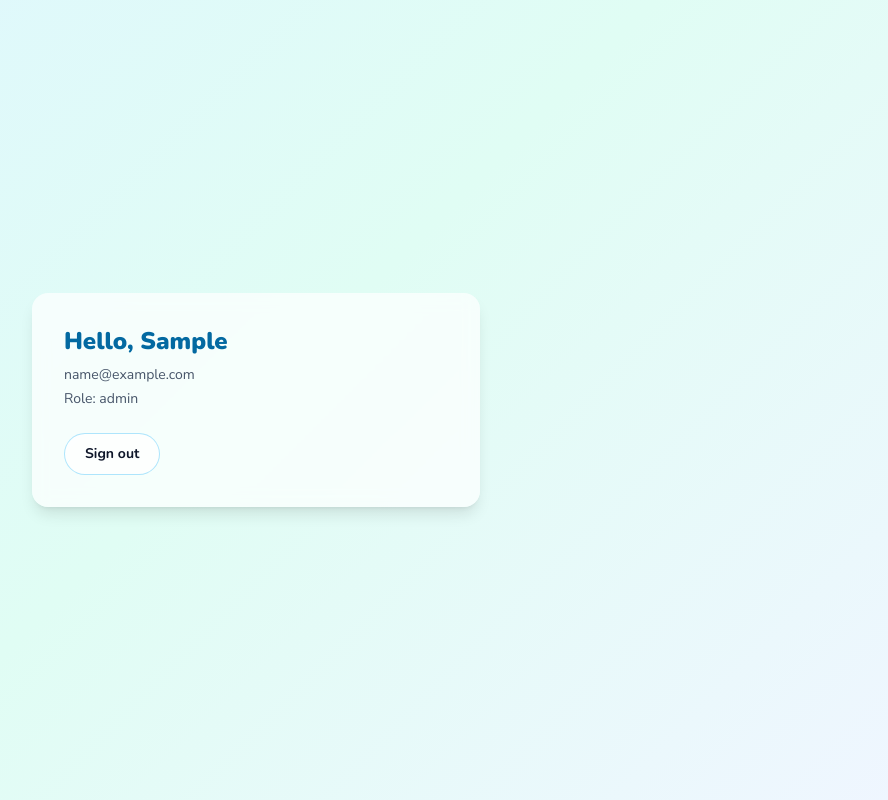
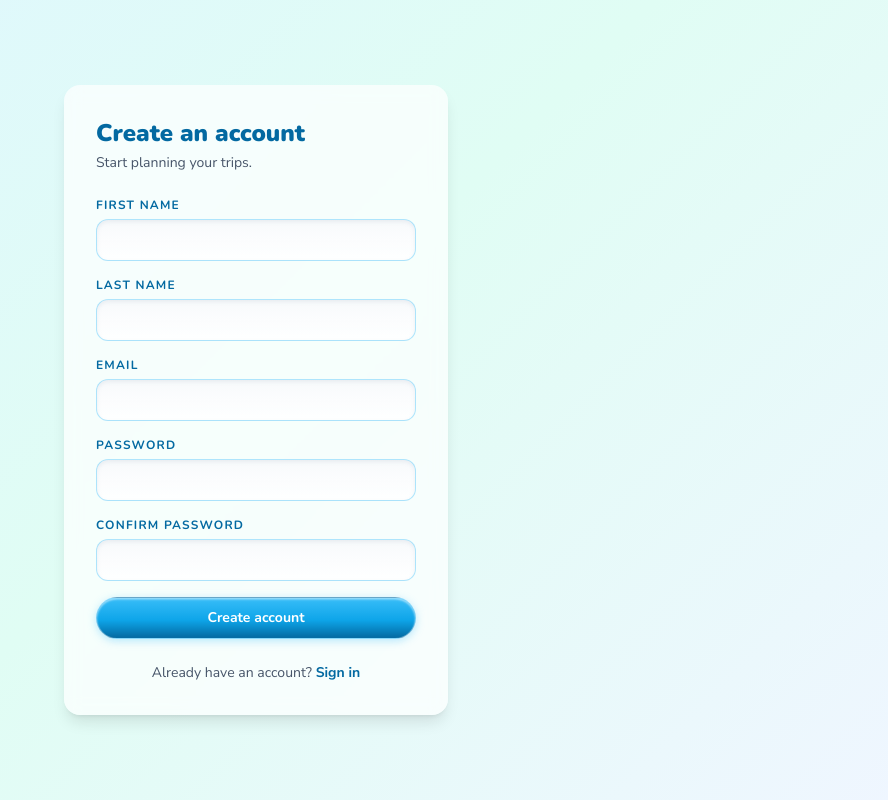
Before and after one commit to ssejmjanovic/Web2-Project, a React (Vite) app in the folder frontend/: page /register in a window 1280 px wide. Before the commit this address led to /dashboard. Shown: the whole page, without its empty margins (384-1272 px from the left). Built offline with nearby package versions, Linux system fonts and the light colour scheme; sample sign-in values are in the browser's storage.

Commit message:
feat: add register page

```diff
--- a/frontend/src/App.tsx
+++ b/frontend/src/App.tsx
@@ -2,6 +2,7 @@ import { BrowserRouter, Navigate, Route, Routes } from 'react-router-dom';
 import { ProtectedRoute } from './components/ProtectedRoute';
 import { Dashboard } from './pages/Dashboard';
 import { Login } from './pages/Login';
+import { Register } from './pages/Register';
 
 function App() {
   return (
@@ -17,6 +18,7 @@ function App() {
             </ProtectedRoute>
           }
         />
+        <Route path="/register" element={<Register />} />
 
         <Route path="*" element={<Navigate to="/dashboard" replace />} />
       </Routes>
--- /dev/null
+++ b/frontend/src/pages/Register.tsx
@@ -0,0 +1,132 @@
+import { useState } from 'react';
+import type { ChangeEvent, FormEvent } from 'react';
+import { Link, useNavigate } from 'react-router-dom';
+import { Button } from '../components/ui/Button';
+import { Input } from '../components/ui/Input';
+import { useAuth } from '../hooks/useAuth';
+import { getErrorMessage } from '../utils/getErrorMessage';
+
+export function Register() {
+  const { register } = useAuth();
+  const navigate = useNavigate();
+
+  const [form, setForm] = useState({
+    firstName: '',
+    lastName: '',
+    email: '',
+    password: '',
+    confirmPassword: '',
+  });
+
+  const [error, setError] = useState<string | null>(null);
+  const [submitting, setSubmitting] = useState(false);
+
+  const handleChange = (event: ChangeEvent<HTMLInputElement>) => {
+    const { name, value } = event.target;
+    setForm((previous) => ({ ...previous, [name]: value }));
+  };
+
+  const handleSubmit = async (event: FormEvent) => {
+    event.preventDefault();
+    setError(null);
+
+    if (form.password.length < 8) {
+      setError('Password must be at least 8 characters.');
+      return;
+    }
+
+    if (form.password !== form.confirmPassword) {
+      setError('Passwords do not match.');
+      return;
+    }
+
+    setSubmitting(true);
+
+    try {
+      await register({
+        firstName: form.firstName,
+        lastName: form.lastName,
+        email: form.email,
+        password: form.password,
+      });
+      navigate('/dashboard');
+    } catch (err) {
+      setError(getErrorMessage(err));
+    } finally {
+      setSubmitting(false);
+    }
+  };
+
+  return (
+    <div className="min-h-screen flex items-center justify-center p-6">
+      <div className="w-full max-w-sm bg-white/70 backdrop-blur rounded-2xl shadow-lg p-8">
+        <h1 className="font-display text-2xl font-black text-sky-deep mb-1">
+          Create an account
+        </h1>
+        <p className="text-sm text-ink-light mb-6">Start planning your trips.</p>
+
+        <form onSubmit={handleSubmit} className="flex flex-col gap-4">
+          <Input
+            label="First name"
+            name="firstName"
+            required
+            value={form.firstName}
+            onChange={handleChange}
+          />
+
+          <Input
+            label="Last name"
+            name="lastName"
+            required
+            value={form.lastName}
+            onChange={handleChange}
+          />
+
+          <Input
+            label="Email"
+            name="email"
+            type="email"
+            required
+            value={form.email}
+            onChange={handleChange}
+          />
+
+          <Input
+            label="Password"
+            name="password"
+            type="password"
+            required
+            value={form.password}
+            onChange={handleChange}
+          />
+
+          <Input
+            label="Confirm password"
+            name="confirmPassword"
+            type="password"
+            required
+            value={form.confirmPassword}
+            onChange={handleChange}
+          />
+
+          {error && (
+            <p className="text-sm text-red-600 bg-red-50 border border-red-200 rounded-lg px-3 py-2">
+              {error}
+            </p>
+          )}
+
+          <Button type="submit" disabled={submitting}>
+            {submitting ? 'Creating account...' : 'Create account'}
+          </Button>
+        </form>
+
+        <p className="text-sm text-ink-light mt-6 text-center">
+          Already have an account?{' '}
+          <Link to="/login" className="text-sky-deep font-bold hover:underline">
+            Sign in
+          </Link>
+        </p>
+      </div>
+    </div>
+  );
+}
```
